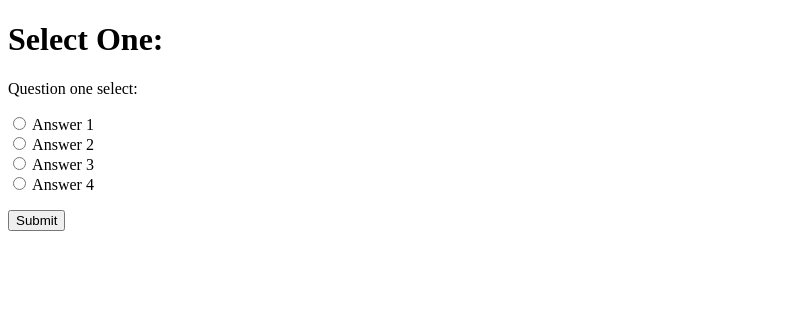
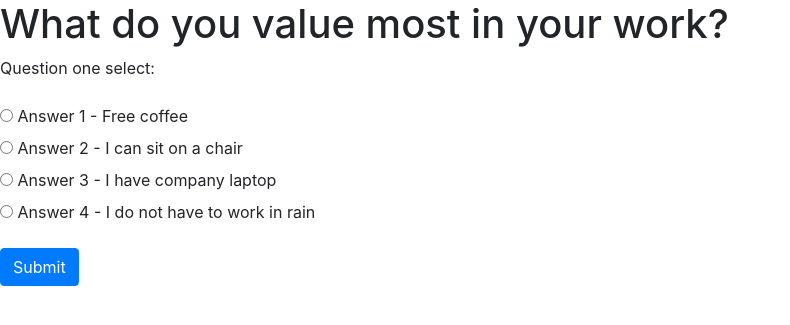
Before and after one commit to AdamPoweska/poll_bootstrap_htmx, a Django app: page /quiz_1_question_1/ in a window 1280 px wide. Shown: the top 325 px of the page, without its empty margins (0-790 px from the left). Run offline with Django 5.2, Linux system fonts and the light colour scheme; some libraries are stand-ins or nearby versions.

Commit message:
we have now nice buttons and full answers and questions (text)

```diff
--- a/poll_1/forms.py
+++ b/poll_1/forms.py
@@ -2,10 +2,10 @@ from django import forms
 
 class QuizOneQuestionOne(forms.Form):
     QUESTION_CHOICES = [
-        ('Answer 1', 'Answer 1'),
-        ('Answer 2', 'Answer 2'),
-        ('Answer 3', 'Answer 3'),
-        ('Answer 4', 'Answer 4'),
+        ('Answer 1 - Free coffee', 'Answer 1 - Free coffee'),
+        ('Answer 2 - I can sit on a chair', 'Answer 2 - I can sit on a chair'),
+        ('Answer 3 - I have company laptop', 'Answer 3 - I have company laptop'),
+        ('Answer 4 - I do not have to work in rain', 'Answer 4 - I do not have to work in rain'),
     ]
 
     question_one_select = forms.ChoiceField(
@@ -17,10 +17,10 @@ class QuizOneQuestionOne(forms.Form):
 
 class QuizOneQuestionTwo(forms.Form):
     QUESTION_CHOICES = [
-        ('Answer 5', 'Answer 5'),
-        ('Answer 6', 'Answer 6'),
-        ('Answer 7', 'Answer 7'),
-        ('Answer 8', 'Answer 8'),
+        ('Answer 5 - Salary', 'Answer 5 - Salary'),
+        ('Answer 6 - Fruit Thrusday', 'Answer 6 - Fruit Thrusday'),
+        ('Answer 7 - Great mood in workplace', 'Answer 7 - Great mood in workplace'),
+        ('Answer 8 - Feeling of doing important work', 'Answer 8 - Feeling of doing important work'),
     ]
 
     question_two_select = forms.ChoiceField(
@@ -32,10 +32,10 @@ class QuizOneQuestionTwo(forms.Form):
 
 class QuizOneQuestionThree(forms.Form):
     QUESTION_CHOICES = [
-        ('Answer 9', 'Answer 9'),
-        ('Answer 10', 'Answer 10'),
-        ('Answer 11', 'Answer 11'),
-        ('Answer 12', 'Answer 12'),
+        ('Answer 9 - Nothing, company is perfect', 'Answer 9 - Nothing, company is perfect'),
+        ('Answer 10 - Please give me more work and do not increase my pay', 'Answer 10 - Please give me more work and do not increase my pay'),
+        ('Answer 11 - More integrations events', 'Answer 11 - More integrations events'),
+        ('Answer 12 - Please increase my pay', 'Answer 12 - Please increase my pay'),
     ]
 
     question_three_select = forms.ChoiceField(
--- a/poll_1/templates/quiz_1_question_1.html
+++ b/poll_1/templates/quiz_1_question_1.html
@@ -4,13 +4,14 @@
     <meta charset="UTF-8">
     <meta content="width=device-width, initial-scale=1.0">
     <title>Survey 1</title>
+    <link href="https://stackpath.bootstrapcdn.com/bootstrap/4.5.2/css/bootstrap.min.css" rel="stylesheet">
 </head>
 <body>
-    <h1>Select One:</h1>
+    <h1>What do you value most in your work?</h1>
     <form method="POST">
         {% csrf_token %}
         {{ form.as_p }}
-        <button type="submit">Submit</button>
+        <button type="submit" class="btn btn-primary">Submit</button>
     </form>
 </body>
 </html>
--- a/poll_1/templates/quiz_1_question_2.html
+++ b/poll_1/templates/quiz_1_question_2.html
@@ -4,13 +4,14 @@
     <meta charset="UTF-8">
     <meta content="width=device-width, initial-scale=1.0">
     <title>Survey 1</title>
+    <link href="https://stackpath.bootstrapcdn.com/bootstrap/4.5.2/css/bootstrap.min.css" rel="stylesheet">
 </head>
 <body>
-    <h1>Select One:</h1>
+    <h1>What motivates you to work?</h1>
     <form method="POST">
         {% csrf_token %}
         {{ form.as_p }}
-        <button type="submit">Submit</button>
+        <button type="submit" class="btn btn-success">Submit</button>
     </form>
 </body>
 </html>
--- a/poll_1/templates/quiz_1_question_3.html
+++ b/poll_1/templates/quiz_1_question_3.html
@@ -4,13 +4,14 @@
     <meta charset="UTF-8">
     <meta content="width=device-width, initial-scale=1.0">
     <title>Survey 1</title>
+    <link href="https://stackpath.bootstrapcdn.com/bootstrap/4.5.2/css/bootstrap.min.css" rel="stylesheet">
 </head>
 <body>
-    <h1>Select One:</h1>
+    <h1>What would you change in the company?</h1>
     <form method="POST">
         {% csrf_token %}
         {{ form.as_p }}
-        <button type="submit">Submit</button>
+        <button type="submit" class="btn btn-danger">Submit</button>
     </form>
 </body>
 </html>
--- a/poll_1/templates/quiz_1_results.html
+++ b/poll_1/templates/quiz_1_results.html
@@ -4,6 +4,7 @@
     <meta charset="UTF-8">
     <meta name="viewport" content="width=device-width, initial-scale=1.0">
     <title>Survey 1 Results</title>
+    <link href="https://stackpath.bootstrapcdn.com/bootstrap/4.5.2/css/bootstrap.min.css" rel="stylesheet">
 </head>
 <body>
     <h1>Survey 1 Results</h1>
@@ -17,6 +18,9 @@
         </ul>
     {% endfor %}
 
-    <a href="{% url 'main_page' %}">Main Page</a>
+    <form action="{% url 'main_page' %}">
+        <button type="submit" class="btn btn-outline-dark">Main Page</button>
+    </form>
+
 </body>
 </html>
--- a/poll_1/views.py
+++ b/poll_1/views.py
@@ -78,9 +78,9 @@ class SurveyOneResults(ListView):
                 response['percentage'] = (response['count'] / total_responses) * 100
 
         QUESTION_TITLES = {
-            "Question 1": "What is your favorite color?",
-            "Question 2": "How often do you exercise?",
-            "Question 3": "What is your favorite food?"
+            "Question 1": "What do you value most in your work?",
+            "Question 2": "What motivates you to work?",
+            "Question 3": "What would you change in the company?"
         }
 
         renamed_grouped_responses = {}
```
Also changed, not shown: db.sqlite3.
